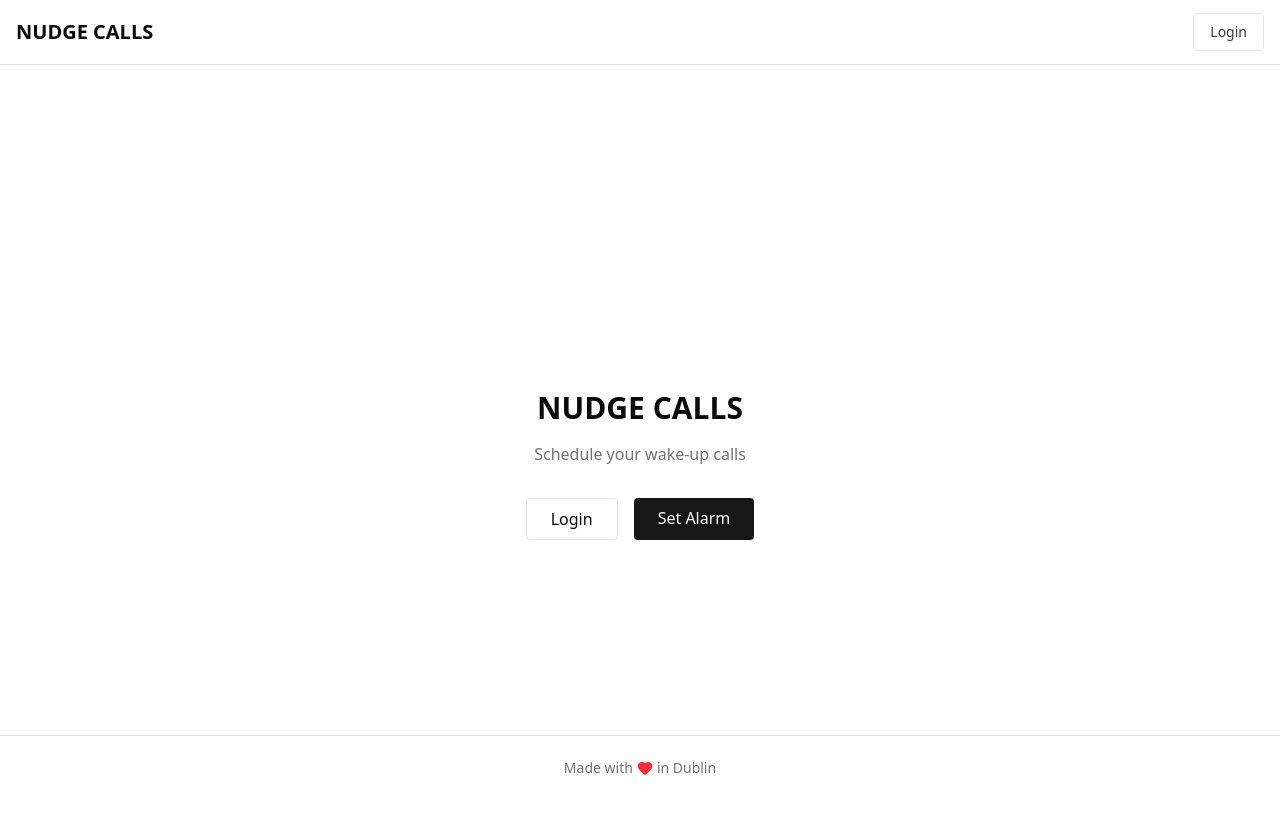
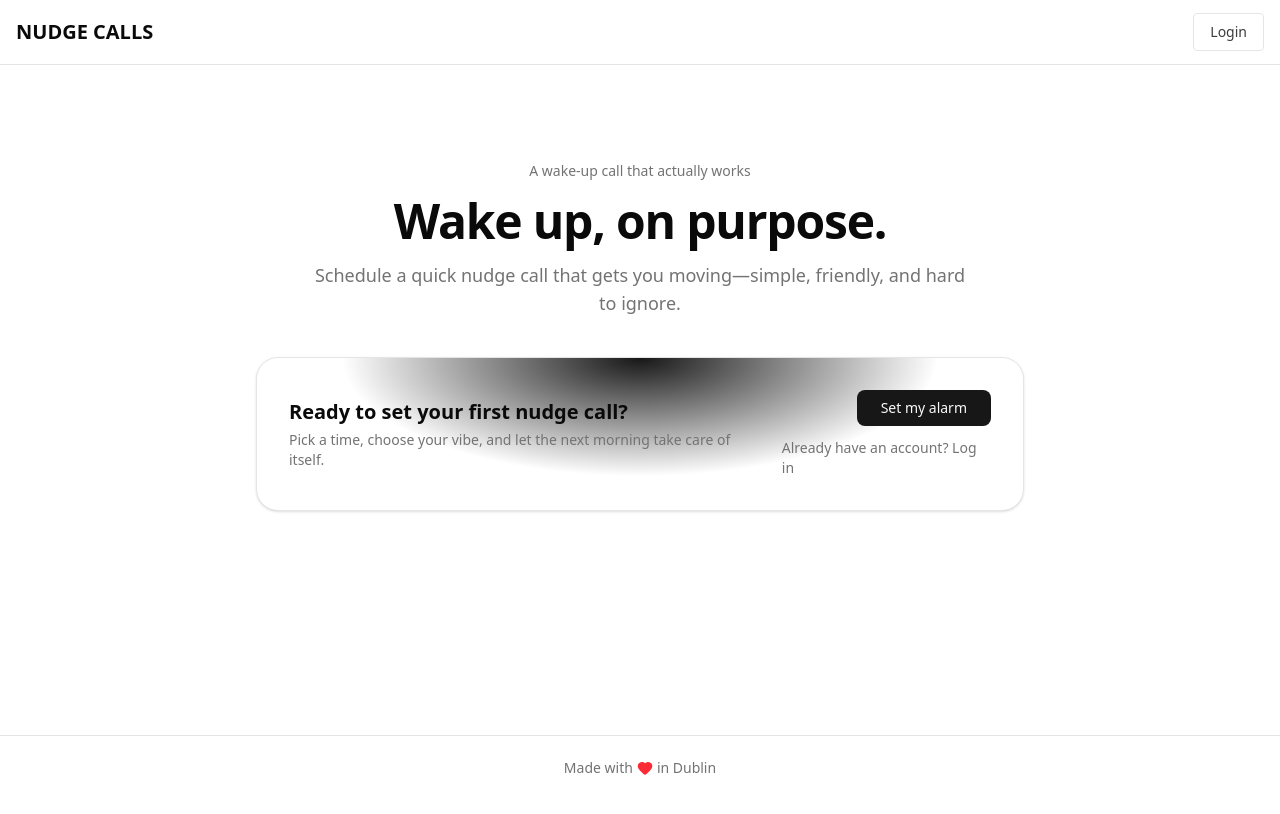
Before and after one commit to luciotudisco/morning-pulse, a Next.js app in the folder portal/: page / in a window 1280 px wide. Shown: the top 814 px of the page. Built offline with nearby package versions, Linux system fonts and the light colour scheme; no server answers.

Commit message:
Refactor homepage UI and improve layout
Co-authored-by: lucio.tudisco <lucio.tudisco@gmail.com>

```diff
--- a/portal/app/page.tsx
+++ b/portal/app/page.tsx
@@ -1,29 +1,56 @@
-"use client";
-
 import Link from "next/link";
 
 export default function Home() {
   return (
-    <div className="min-h-screen bg-background flex items-center justify-center p-8">
-      <main className="text-center">
-        <h1 className="text-3xl font-semibold mb-4 text-foreground">NUDGE CALLS</h1>
-        <p className="text-muted-foreground mb-8">
-          Schedule your wake-up calls
-        </p>
-        <div className="flex gap-4 justify-center">
-          <Link
-            href="/login"
-            className="inline-block px-6 py-2 border border-border rounded hover:bg-accent hover:text-accent-foreground transition-colors"
-          >
-            Login
-          </Link>
-          <Link
-            href="/alarm"
-            className="inline-block px-6 py-2 bg-primary text-primary-foreground rounded hover:bg-primary/90 transition-colors"
-          >
-            Set Alarm
-          </Link>
+    <div className="bg-background">
+      <main className="container mx-auto px-4 py-16 sm:py-24">
+        <div className="mx-auto max-w-2xl text-center">
+          <p className="text-sm font-medium text-muted-foreground">
+            A wake-up call that actually works
+          </p>
+          <h1 className="mt-4 text-balance text-4xl font-semibold tracking-tight text-foreground sm:text-5xl">
+            Wake up, on purpose.
+          </h1>
+          <p className="mt-4 text-pretty text-muted-foreground sm:text-lg">
+            Schedule a quick nudge call that gets you moving—simple, friendly,
+            and hard to ignore.
+          </p>
         </div>
+
+        <section className="mx-auto mt-10 max-w-3xl">
+          <div className="relative overflow-hidden rounded-3xl border border-border bg-card p-8 shadow-sm">
+            <div
+              aria-hidden="true"
+              className="pointer-events-none absolute inset-0 bg-[radial-gradient(ellipse_at_top,theme(colors.primary/12),transparent_55%)]"
+            />
+            <div className="relative flex flex-col items-center gap-4 text-center sm:flex-row sm:items-center sm:justify-between sm:text-left">
+              <div className="max-w-xl">
+                <h2 className="text-xl font-semibold text-foreground">
+                  Ready to set your first nudge call?
+                </h2>
+                <p className="mt-1 text-sm text-muted-foreground">
+                  Pick a time, choose your vibe, and let the next morning take
+                  care of itself.
+                </p>
+              </div>
+
+              <div className="flex flex-col items-center gap-3 sm:items-end">
+                <Link
+                  href="/alarm"
+                  className="inline-flex items-center justify-center rounded-md bg-primary px-6 py-2 text-sm font-medium text-primary-foreground transition-colors hover:bg-primary/90 focus-visible:outline-none focus-visible:ring-2 focus-visible:ring-ring focus-visible:ring-offset-2 focus-visible:ring-offset-background"
+                >
+                  Set my alarm
+                </Link>
+                <Link
+                  href="/login"
+                  className="text-sm text-muted-foreground underline-offset-4 hover:text-foreground hover:underline"
+                >
+                  Already have an account? Log in
+                </Link>
+              </div>
+            </div>
+          </div>
+        </section>
       </main>
     </div>
   );
```
